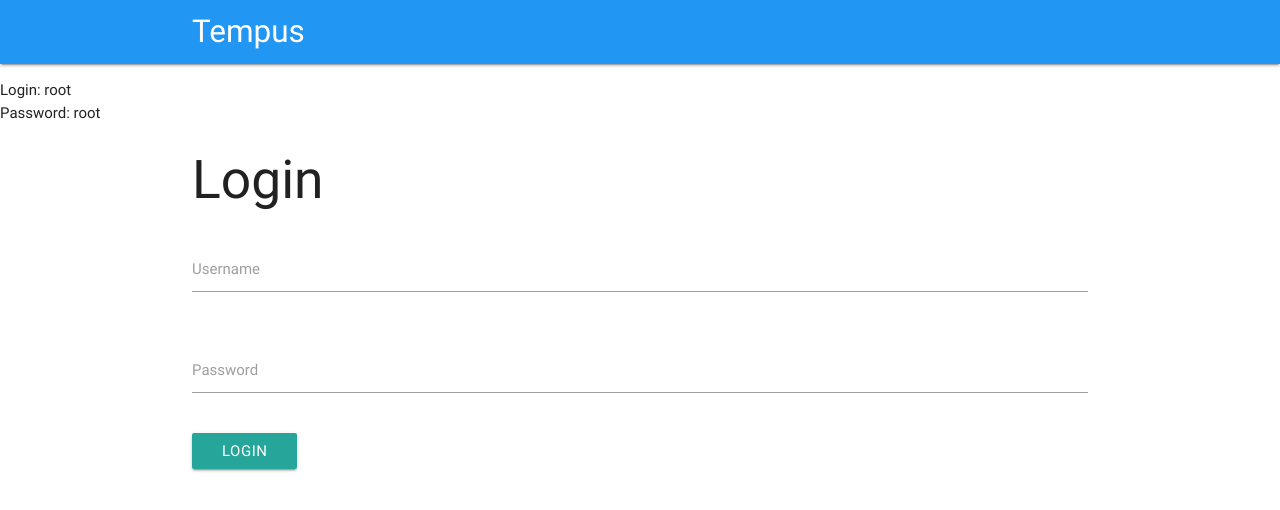
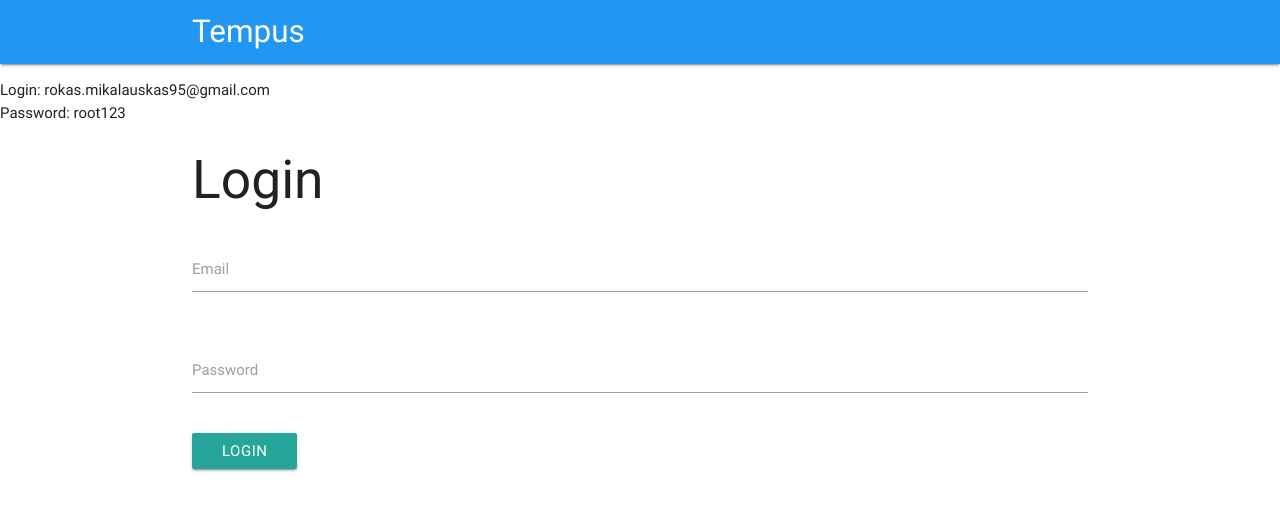
Before and after one commit to jackdgerrard/tempus, a Vue app in the folder tempus/: page /login in a window 1280 px wide. Shown: the top 510 px of the page. Built offline with nearby package versions, Linux system fonts and the light colour scheme.

Commit message:
login component is now connected with firebase

```diff
--- a/tempus/src/components/LoginScreen.vue
+++ b/tempus/src/components/LoginScreen.vue
@@ -1,14 +1,14 @@
 <template>
 <div id="loginScreen">
-  <p>Login: root </br> Password: root </br>
+  <p>Login: rokas.mikalauskas95@gmail.com </br> Password: root123 </br>
   </p>
   <div class="container">
     <h2> Login </h2>
     <form @submit.prevent="login" class="col s12">
       <div class="row">
         <div class="input-field col s12">
-          <input type="text" v-model="user" required>
-          <label>Username</label>
+          <input type="email" v-model="email" required>
+          <label>Email</label>
         </div>
       </div>
       <div class="row">
@@ -22,32 +22,26 @@
   </div>
 </div>
 </template>
-
 <script>
-import db from './firebaseInit'
+import firebase from 'firebase'
 export default {
   name: 'loginScreen',
   data() {
     return {
-      user: null,
-      pass: null,
-      password: null
+      email: null,
+      pass: null
     }
   },
   methods: {
     login() {
-      db.collection('users').where('username', '==', this.user).get().then(querySnapshot => {
-        querySnapshot.forEach(doc => {
-          this.password = doc.data().password
-        })
-      })
-      if (this.pass == this.password){
-        console.log(this.password)
-        this.$router.push('/')}
-      else{
-        console.log(this.password)
-        Materialize.toast('Incorrect Details!', 2000)
-      }
+      firebase.auth().signInWithEmailAndPassword(this.email, this.pass).then(
+        user => {
+          this.$router.push('/')
+        },
+        err => {
+          Materialize.toast(err.message, 2000)
+        }
+      )
     }
   }
 }
```
